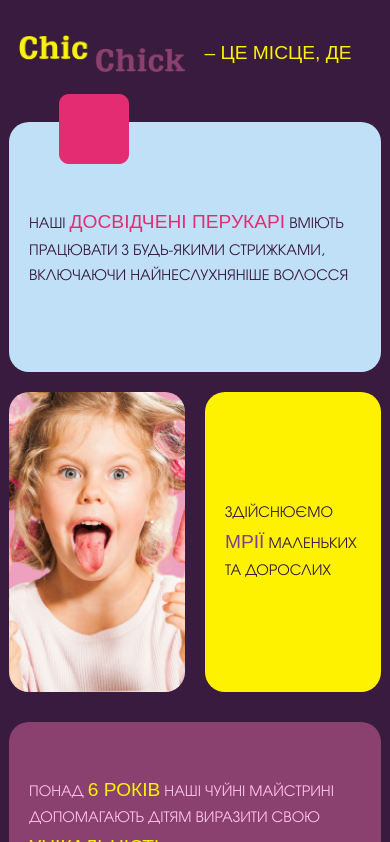
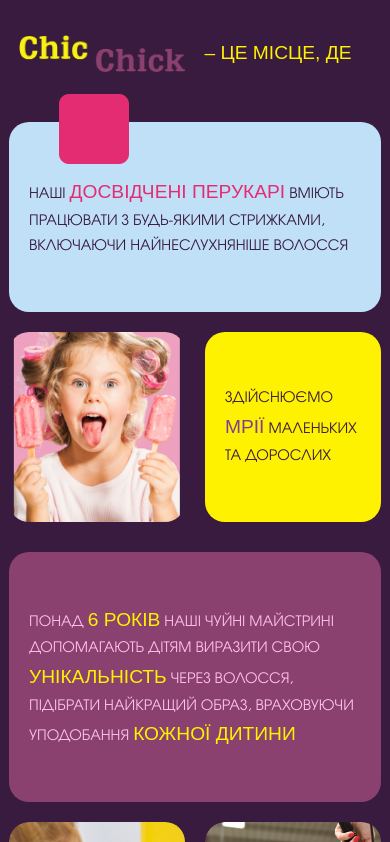
Before and after one commit to Buzovskiy/chicchick.com.ua-next, a Next.js app: page / in a window 390 px wide. Shown: the part 826-1668 px from the top of the page. Built offline with nearby package versions, Linux system fonts and the light colour scheme; a web font is replaced by a local one.

Commit message:
fix styling

```diff
--- a/components/AboutUs/style.css
+++ b/components/AboutUs/style.css
@@ -323,6 +323,10 @@
     }
 
     .about-us .section-blocks__row.row4 .row4__first {
-        height: 200px;
+        height: 170px;
+    }
+
+    .about-us .section-blocks__row.row1 > div{
+        height: 190px;
     }
 }
```
